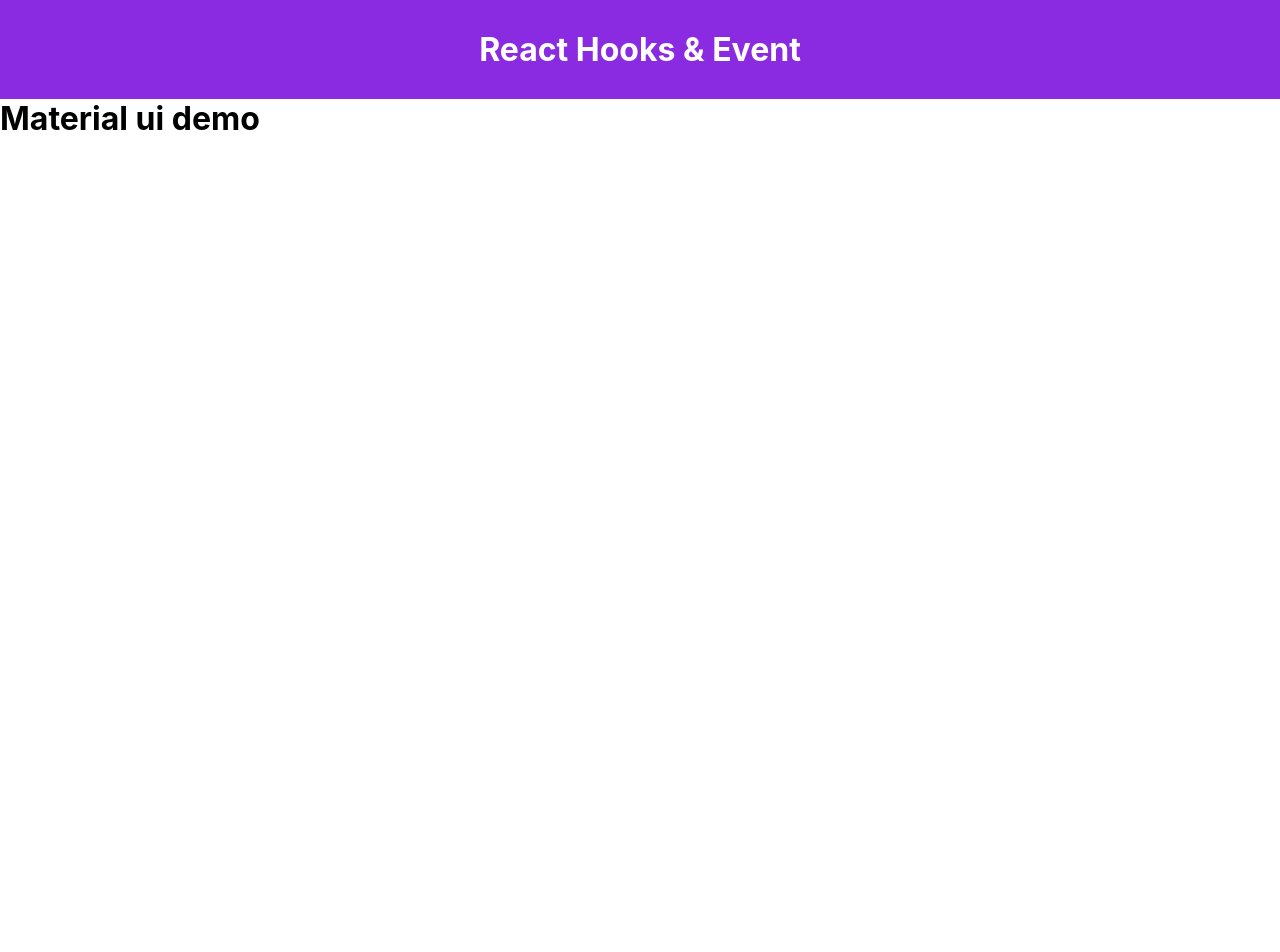
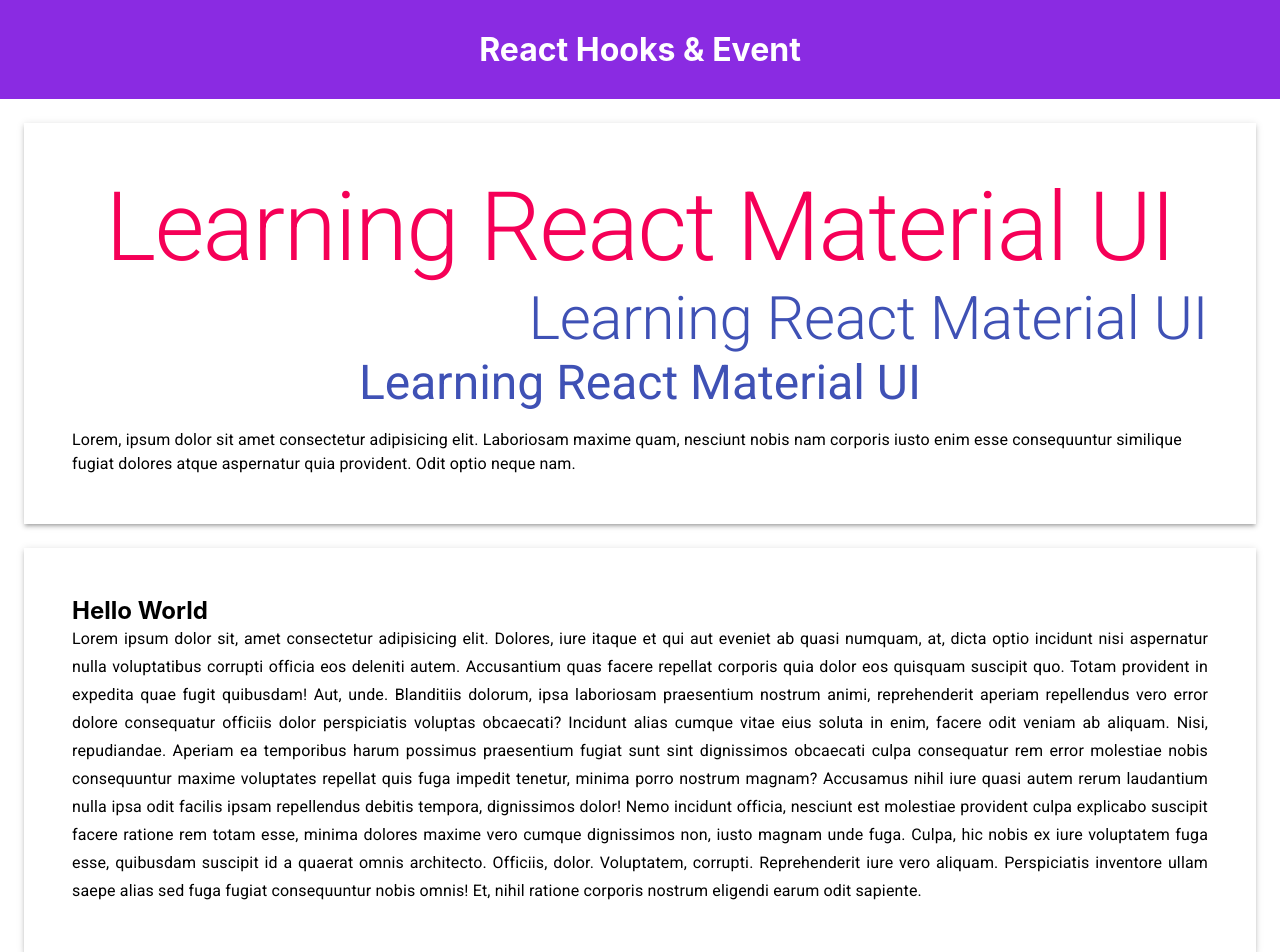
Before and after one commit to iamsourav37/react-first-proj, a React (Create React App) app: page / in a window 1280 px wide. Shown: the top 952 px of the page. Before the commit the page ends 800 px from the top, so only its background shows below. Built offline with nearby package versions, Linux system fonts and the light colour scheme.

Commit message:
typography material ui

```diff
--- a/public/index.html
+++ b/public/index.html
@@ -9,6 +9,14 @@
       name="description"
       content="Web site created using create-react-app"
     />
+    <link
+      rel="stylesheet"
+      href="https://fonts.googleapis.com/css?family=Roboto:300,400,500,700&display=swap"
+    />
+    <link
+      rel="stylesheet"
+      href="https://fonts.googleapis.com/icon?family=Material+Icons"
+    />
 
     <title id="title">My First React App</title>
   </head>
--- a/src/Component/MaterialUiDemo.jsx
+++ b/src/Component/MaterialUiDemo.jsx
@@ -1,9 +1,56 @@
 import React from "react";
+import Typography from "@material-ui/core/Typography";
+import Box from "@material-ui/core/Box";
+import Container from "@material-ui/core/Container";
 
 function MaterialUiDemo() {
   return (
     <div>
-      <h1>Material ui demo</h1>
+      <Box boxShadow={3} p={6} m={3}>
+        <Typography variant="h1" color="secondary" align="center">
+          Learning React Material UI
+        </Typography>
+        <Typography variant="h2" align="right" color="primary">
+          Learning React Material UI
+        </Typography>
+        <Typography variant="h3" align="center" color="primary" gutterBottom>
+          Learning React Material UI
+        </Typography>
+
+        <Typography variant="body1">
+          Lorem, ipsum dolor sit amet consectetur adipisicing elit. Laboriosam
+          maxime quam, nesciunt nobis nam corporis iusto enim esse consequuntur
+          similique fugiat dolores atque aspernatur quia provident. Odit optio
+          neque nam.
+        </Typography>
+      </Box>
+      <Box boxShadow={3} p={6} m={3} component="section">
+        <h1>Hello World</h1>
+        <Typography variant="subtitle1" align="justify">
+          Lorem ipsum dolor sit, amet consectetur adipisicing elit. Dolores,
+          iure itaque et qui aut eveniet ab quasi numquam, at, dicta optio
+          incidunt nisi aspernatur nulla voluptatibus corrupti officia eos
+          deleniti autem. Accusantium quas facere repellat corporis quia dolor
+          eos quisquam suscipit quo. Totam provident in expedita quae fugit
+          quibusdam! Aut, unde. Blanditiis dolorum, ipsa laboriosam praesentium
+          nostrum animi, reprehenderit aperiam repellendus vero error dolore
+          consequatur officiis dolor perspiciatis voluptas obcaecati? Incidunt
+          alias cumque vitae eius soluta in enim, facere odit veniam ab aliquam.
+          Nisi, repudiandae. Aperiam ea temporibus harum possimus praesentium
+          fugiat sunt sint dignissimos obcaecati culpa consequatur rem error
+          molestiae nobis consequuntur maxime voluptates repellat quis fuga
+          impedit tenetur, minima porro nostrum magnam? Accusamus nihil iure
+          quasi autem rerum laudantium nulla ipsa odit facilis ipsam repellendus
+          debitis tempora, dignissimos dolor! Nemo incidunt officia, nesciunt
+          est molestiae provident culpa explicabo suscipit facere ratione rem
+          totam esse, minima dolores maxime vero cumque dignissimos non, iusto
+          magnam unde fuga. Culpa, hic nobis ex iure voluptatem fuga esse,
+          quibusdam suscipit id a quaerat omnis architecto. Officiis, dolor.
+          Voluptatem, corrupti. Reprehenderit iure vero aliquam. Perspiciatis
+          inventore ullam saepe alias sed fuga fugiat consequuntur nobis omnis!
+          Et, nihil ratione corporis nostrum eligendi earum odit sapiente.
+        </Typography>
+      </Box>
     </div>
   );
 }
```
